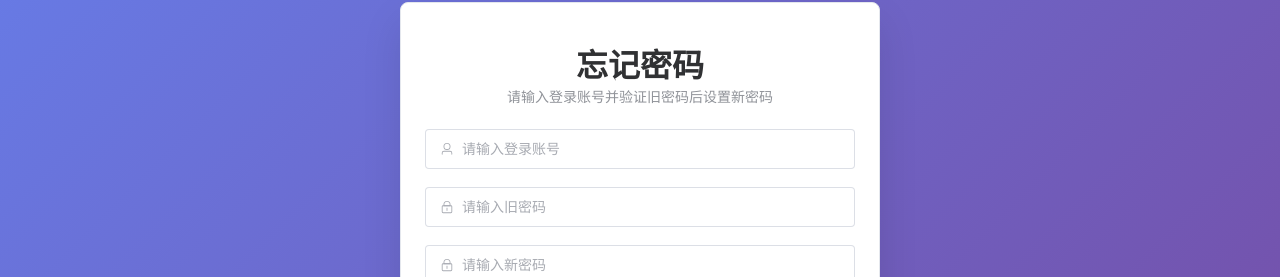
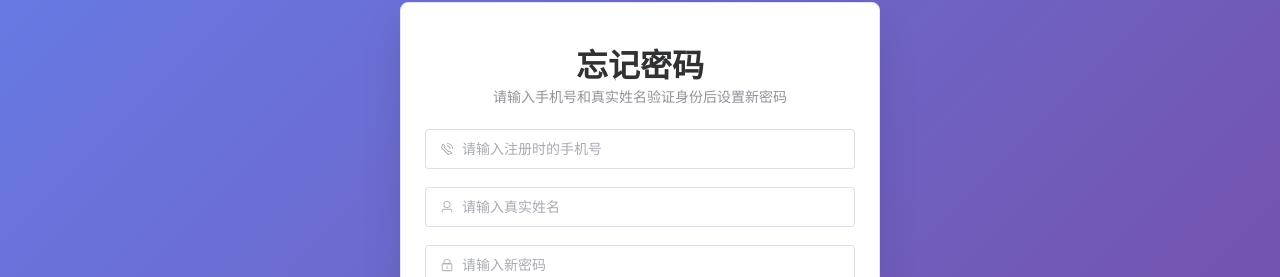
Before and after one commit to wangkt001/kaiti-fanjiaqi, a Vue app in the folder second-hand-trade-frontend/: page /forgot-password in a window 1280 px wide. Shown: the part 177-454 px from the top of the page. Built offline with nearby package versions, Linux system fonts and the light colour scheme.

Commit message:
忘记密码修改校验方式

```diff
--- a/second-hand-trade-frontend/src/api/modules/user.ts
+++ b/second-hand-trade-frontend/src/api/modules/user.ts
@@ -19,8 +19,8 @@ export const register = (data: RegisterParams) => {
  * 忘记密码
  */
 export const forgotPassword = (data: {
-  account: string
-  oldPassword: string
+  phone: string
+  nickname: string
   newPassword: string
 }) => {
   return http.post<ApiResponse>('/auth/forgot-password', data)
--- a/second-hand-trade-frontend/src/views/ForgotPasswordView.vue
+++ b/second-hand-trade-frontend/src/views/ForgotPasswordView.vue
@@ -9,7 +9,7 @@
       <el-card class="forgot-password-card">
         <div class="header">
           <h1 class="title">忘记密码</h1>
-          <p class="subtitle">请输入登录账号并验证旧密码后设置新密码</p>
+          <p class="subtitle">请输入手机号和真实姓名验证身份后设置新密码</p>
         </div>
 
         <el-form
@@ -19,29 +19,28 @@
           class="forgot-password-form"
           @keyup.enter="handleSubmit"
         >
-          <el-form-item prop="account">
+          <el-form-item prop="phone">
             <el-input
-              v-model="form.account"
-              placeholder="请输入登录账号"
+              v-model="form.phone"
+              placeholder="请输入注册时的手机号"
+              size="large"
+              clearable
+            >
+              <template #prefix>
+                <el-icon><Phone /></el-icon>
+              </template>
+            </el-input>
+          </el-form-item>
+
+          <el-form-item prop="nickname">
+            <el-input
+              v-model="form.nickname"
+              placeholder="请输入真实姓名"
               size="large"
               clearable
             >
               <template #prefix>
                 <el-icon><User /></el-icon>
-              </template>
-            </el-input>
-          </el-form-item>
-
-          <el-form-item prop="oldPassword">
-            <el-input
-              v-model="form.oldPassword"
-              type="password"
-              placeholder="请输入旧密码"
-              size="large"
-              show-password
-            >
-              <template #prefix>
-                <el-icon><Lock /></el-icon>
               </template>
             </el-input>
           </el-form-item>
@@ -96,7 +95,7 @@ import { reactive, ref } from "vue";
 import { useRouter } from "vue-router";
 import type { FormInstance, FormRules } from "element-plus";
 import { ElMessage } from "element-plus";
-import { ArrowLeft, Lock, User } from "@element-plus/icons-vue";
+import { ArrowLeft, Lock, User, Phone } from "@element-plus/icons-vue";
 import { forgotPassword } from "@/api/modules/user";
 
 const router = useRouter();
@@ -104,8 +103,8 @@ const formRef = ref<FormInstance>();
 const loading = ref(false);
 
 const form = reactive({
-  account: "",
-  oldPassword: "",
+  phone: "",
+  nickname: "",
   newPassword: "",
   confirmPassword: "",
 });
@@ -123,13 +122,17 @@ const validateConfirmPassword = (
 };
 
 const rules: FormRules = {
-  account: [
-    { required: true, message: "请输入登录账号", trigger: "blur" },
-    { min: 3, max: 50, message: "长度在 3 到 50 个字符", trigger: "blur" },
+  phone: [
+    { required: true, message: "请输入手机号", trigger: "blur" },
+    {
+      pattern: /^1[3-9]\d{9}$/,
+      message: "请输入正确的手机号",
+      trigger: "blur",
+    },
   ],
-  oldPassword: [
-    { required: true, message: "请输入旧密码", trigger: "blur" },
-    { min: 6, max: 20, message: "密码长度在 6 到 20 个字符", trigger: "blur" },
+  nickname: [
+    { required: true, message: "请输入真实姓名", trigger: "blur" },
+    { min: 2, max: 20, message: "长度在 2 到 20 个字符", trigger: "blur" },
   ],
   newPassword: [
     { required: true, message: "请输入新密码", trigger: "blur" },
@@ -150,14 +153,15 @@ const handleSubmit = async () => {
     loading.value = true;
     try {
       await forgotPassword({
-        account: form.account,
-        oldPassword: form.oldPassword,
+        phone: form.phone,
+        nickname: form.nickname,
         newPassword: form.newPassword,
       });
       ElMessage.success("密码重置成功，请重新登录");
       router.push("/login");
-    } catch (error) {
+    } catch (error: any) {
       console.error("重置密码失败", error);
+      ElMessage.error(error.message || "重置密码失败");
     } finally {
       loading.value = false;
     }
```
Also changed, not shown: 2 other files (tests, documents, lock files or other folders).
